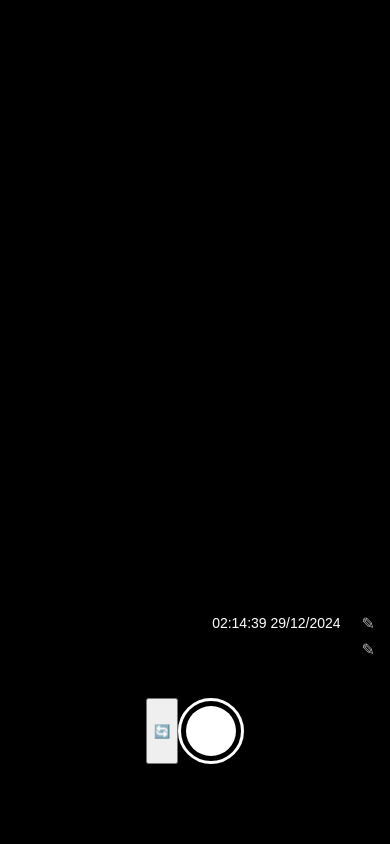
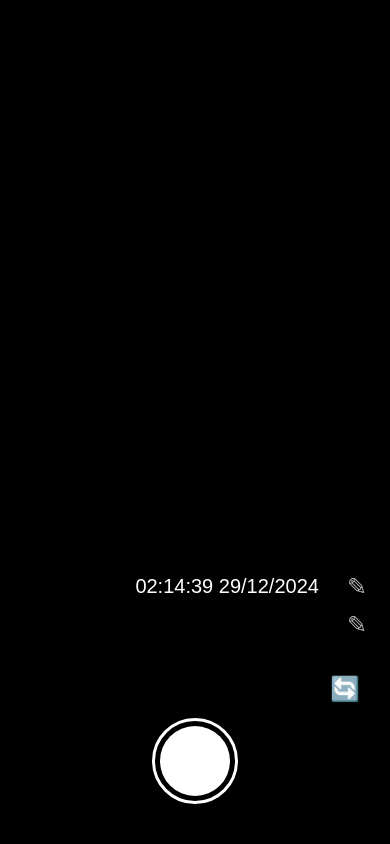
Before and after one commit to Luisnguyen1/CustomTimestamp, a Flask app: page / in a window 390 px wide. Run offline with Flask 2, Linux system fonts and the light colour scheme.

Commit message:
Update static/css/style.css

```diff
--- a/static/css/style.css
+++ b/static/css/style.css
@@ -58,6 +58,7 @@ body {
     right: 0;
     display: flex;
     justify-content: center;
+    align-items: center;
 }
 
 .control-button {
@@ -216,9 +217,10 @@ body {
 /* Style cho timestamp và location */
 #timestamp, #location {
     background-color: rgba(0, 0, 0, 0.5);
-    padding: 4px 8px;
-    border-radius: 4px;
-    font-size: 14px;
+    padding: 8px 12px;
+    border-radius: 6px;
+    font-size: 18px;
+    font-weight: 500;
 }
 
 /* Thêm style cho input location giống như input timestamp */
@@ -252,23 +254,76 @@ body {
 /* Điều chỉnh cho mobile */
 @media screen and (max-width: 768px) {
     .info-overlay {
-        bottom: 180px;
-        right: 10px;
-        left: 10px;
-        text-align: right;
+        bottom: 200px;
+        right: 15px;
+        left: 15px;
+    }
+
+    #timestamp, #location {
+        font-size: 20px;
+    }
+
+    .edit-btn {
+        font-size: 24px;
+        padding: 0 8px;
     }
 
     .camera-controls {
-        bottom: 80px;
+        bottom: 40px;
     }
 
     .capture-button {
-        width: 60px;
-        height: 60px;
+        width: 80px;
+        height: 80px;
     }
 
     .capture-inner {
-        width: 50px;
-        height: 50px;
+        width: 70px;
+        height: 70px;
+    }
+
+    /* Style cho modal trên mobile */
+    .modal-content {
+        width: 90%;
+        padding: 30px;
+    }
+
+    .modal-content h3 {
+        font-size: 24px;
+        margin-bottom: 20px;
+    }
+
+    .timestamp-input,
+    .location-input {
+        font-size: 18px;
+        padding: 15px;
+    }
+
+    .modal-buttons button {
+        font-size: 18px;
+        padding: 15px 0;
     }
 }
+
+/* Thêm animation cho nút đổi camera */
+.switch-camera-btn:active {
+    transform: scale(0.95);
+}
+
+/* Style cho nút đổi camera */
+.switch-camera-btn {
+    position: absolute;
+    right: 20px;
+    bottom: 90px;
+    background: rgba(0, 0, 0, 0.5);
+    border: none;
+    border-radius: 50%;
+    width: 50px;
+    height: 50px;
+    display: flex;
+    align-items: center;
+    justify-content: center;
+    cursor: pointer;
+    color: white;
+    font-size: 24px;
+}
```
